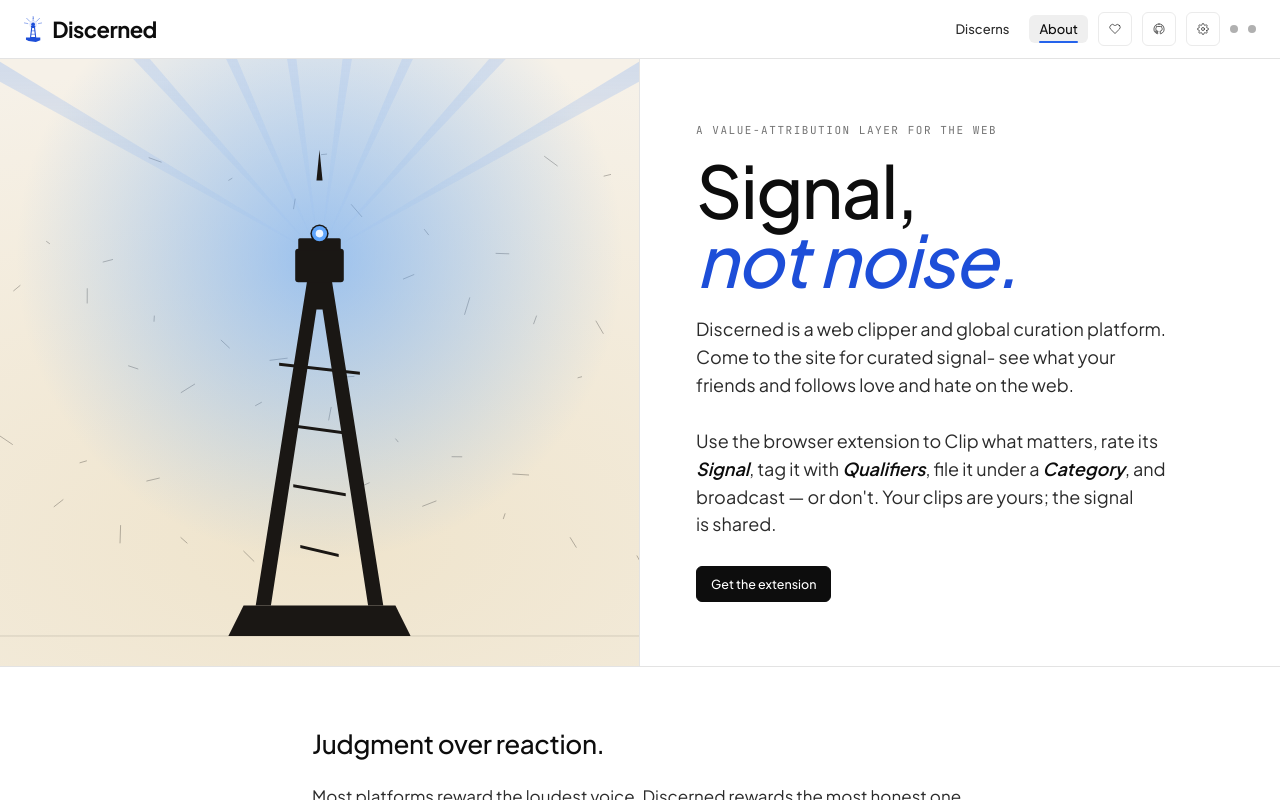
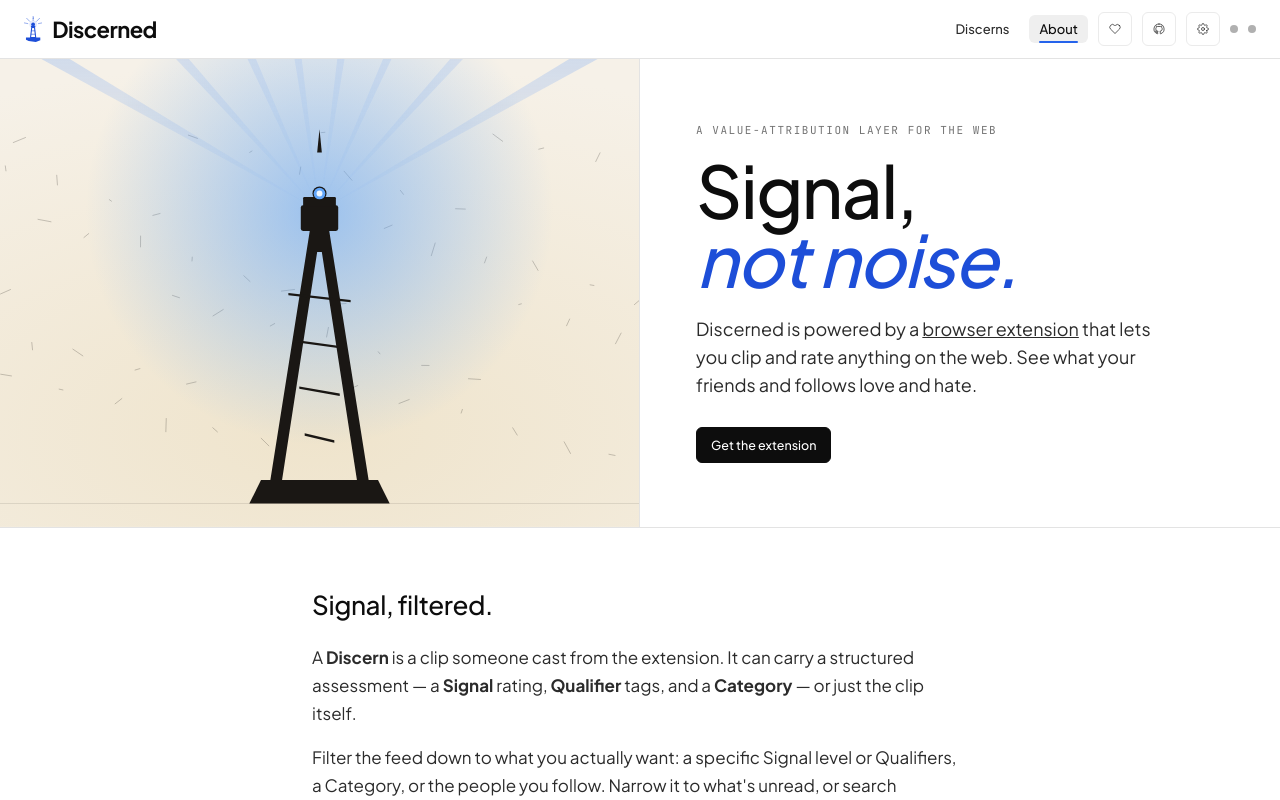
Before and after one commit to steveja42/discerned, a Next.js app in the folder discerned-web/: page /about in a window 1280 px wide. Built offline with nearby package versions, Linux system fonts and the light colour scheme.

Commit message:
Update wording.

```diff
--- a/discerned-web/app/about/page.tsx
+++ b/discerned-web/app/about/page.tsx
@@ -7,6 +7,7 @@
 import SignInModal from '@/components/auth/SignInModal';
 import { useNostrAuth } from '@/hooks/useNostrAuth';
 import { useBridgeAuth } from '@/hooks/useBridgeAuth';
+import { PITCH } from '@/lib/marketing-copy';
 
 export default function AboutPage() {
   const { auth, signInPubkey, setNip07Connected } = useNostrAuth();
@@ -26,13 +27,10 @@
           <HeroBeacon />
         </div>
         <div className="hero-copy">
-          <div className="hero-eyebrow">A value-attribution layer for the web</div>
-          <h1 className="hero-title">Signal,<br /><em>not noise.</em></h1>
+          <div className="hero-eyebrow">{PITCH.eyebrow}</div>
+          <h1 className="hero-title">{PITCH.title}<br /><em>{PITCH.titleEm}</em></h1>
           <p className="hero-lede">
-            Discerned is a web clipper and global curation platform. Come to the site for curated signal- see what your friends and follows love and hate on the web.
-            <br></br> <br></br>Use the browser extension to Clip what matters,
-            rate its <strong>Signal</strong>, tag it with <strong>Qualifiers</strong>, file it under a <strong>Category</strong>,
-            and broadcast — or don&apos;t. Your clips are yours; the signal is shared.
+            {PITCH.lede()}
           </p>
 
           <div className="hero-cta">
@@ -45,20 +43,18 @@
 
       <section style={{ maxWidth: 720, margin: '0 auto', padding: '56px 32px 80px', fontFamily: 'var(--serif)', color: 'var(--ink-2)', fontSize: 17, lineHeight: 1.65 }}>
         <h2 style={{ fontFamily: 'var(--serif)', fontSize: 26, fontWeight: 500, color: 'var(--ink)', margin: '0 0 16px', letterSpacing: '-0.015em' }}>
-          Judgment over reaction.
+          Signal, filtered.
         </h2>
         <p style={{ margin: '0 0 16px' }}>
-          Most platforms reward the loudest voice. Discerned rewards the most honest one.
-          Every clip can carry a structured assessment — a <em>Signal</em> rating, <em>Qualifier</em> tags, and a <em>Category</em>.
-
+          A <strong>Discern</strong> is a clip someone cast from the extension. It can carry a structured
+          assessment — a <strong>Signal</strong> rating, <strong>Qualifier</strong> tags, and a <strong>Category</strong> —
+          or just the clip itself.
         </p>
         <p style={{ margin: '0 0 16px' }}>
-          Your reading is yours. The app stores everything locally first. When you choose to
-          cast a clip, it&apos;s signed in your browser and broadcast to relays you trust.
+          Filter the feed down to what you actually want: a specific Signal level or Qualifiers,
+          a Category, or the people you follow. Narrow it to what&apos;s unread, or search Discerns.
+          No algorithm deciding what you see — you decide.
         </p>
-        <h3 style={{ fontFamily: 'var(--serif)', fontSize: 19, fontWeight: 500, color: 'var(--ink)', margin: '32px 0 10px' }}>
-          Sovereignty, not gamification.
-        </h3>
 
         <p style={{ margin: '32px 0 0', paddingTop: 24, borderTop: '1px solid var(--rule)', fontSize: 15 }}>
           Discerned is a small, independent project. If something is broken or missing,{' '}
--- a/discerned-web/app/discerns/DiscernsClient.tsx
+++ b/discerned-web/app/discerns/DiscernsClient.tsx
@@ -47,7 +47,7 @@
         brandHasPopover={showPopover}
         onBrandClick={handleBrandClick}
         extensionPresent={extensionPresent}
-        searchPlaceholder="Search casts, casters, sources…"
+        searchPlaceholder="Search Discerns…"
         searchValue={searchQuery}
         onSearchChange={setSearchQuery}
       />
--- a/discerned-web/components/chrome/SettingsModal.tsx
+++ b/discerned-web/components/chrome/SettingsModal.tsx
@@ -182,7 +182,7 @@
         <div className="settings-section">
           <div className="settings-section-label">Relays</div>
           <p className="settings-hint">
-            Where your public discerns are published. Relays listed in your Nostr profile
+            Where your public Discerns are published. Relays listed in your Nostr profile
             (NIP-65) are added automatically when you sign in.
           </p>
 
```
Also changed, not shown: discerned-web/components/popover/FirstVisitPopover.tsx (+3 -6 lines), discerned-web/hooks/useFirstVisit.ts (+7 -2 lines).
